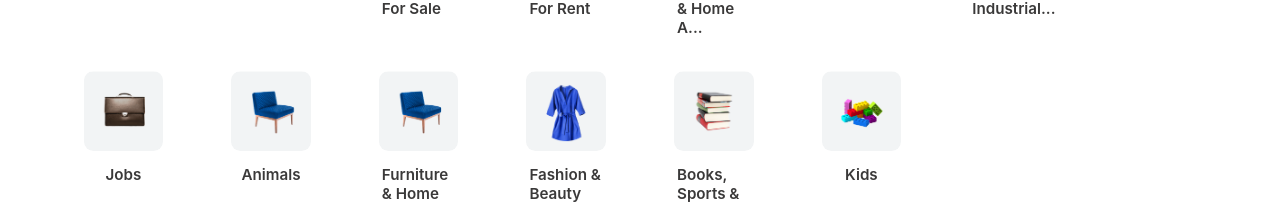
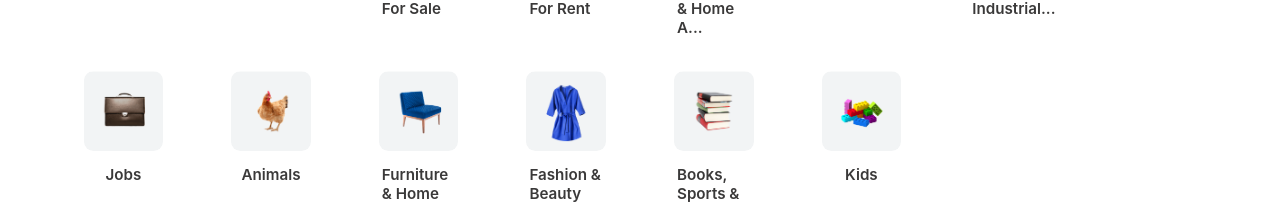
Before and after one commit to awais540727/olx, a React (Create React App) app: page / in a window 1280 px wide. Shown: the part 226-430 px from the top of the page. Built offline with nearby package versions, Linux system fonts and the light colour scheme.

Commit message:
Haeder and Category Component design

```diff
--- a/src/data/categoriesDetails.js
+++ b/src/data/categoriesDetails.js
@@ -51,8 +51,7 @@ export const categoriesDetails = [
   {
     id: 10,
     name: "Animals",
-    image:
-      "./img/categories/furniture-home-decor-47a1998de5f4a8a9e84702dcb40bb313.png",
+    image: "./img/categories/animals-476fa9caaf88a12dfbcd6db4c8c6f17a.png",
   },
   {
     id: 11,
--- a/src/nav/data/data.js
+++ b/src/nav/data/data.js
@@ -52,8 +52,7 @@ export const categoriesDetails = [
   {
     id: 10,
     name: "Animals",
-    image:
-      "./img/categories/furniture-home-decor-47a1998de5f4a8a9e84702dcb40bb313.png",
+    image: "./img/categories/animals-476fa9caaf88a12dfbcd6db4c8c6f17a.png",
   },
   {
     id: 11,
```
